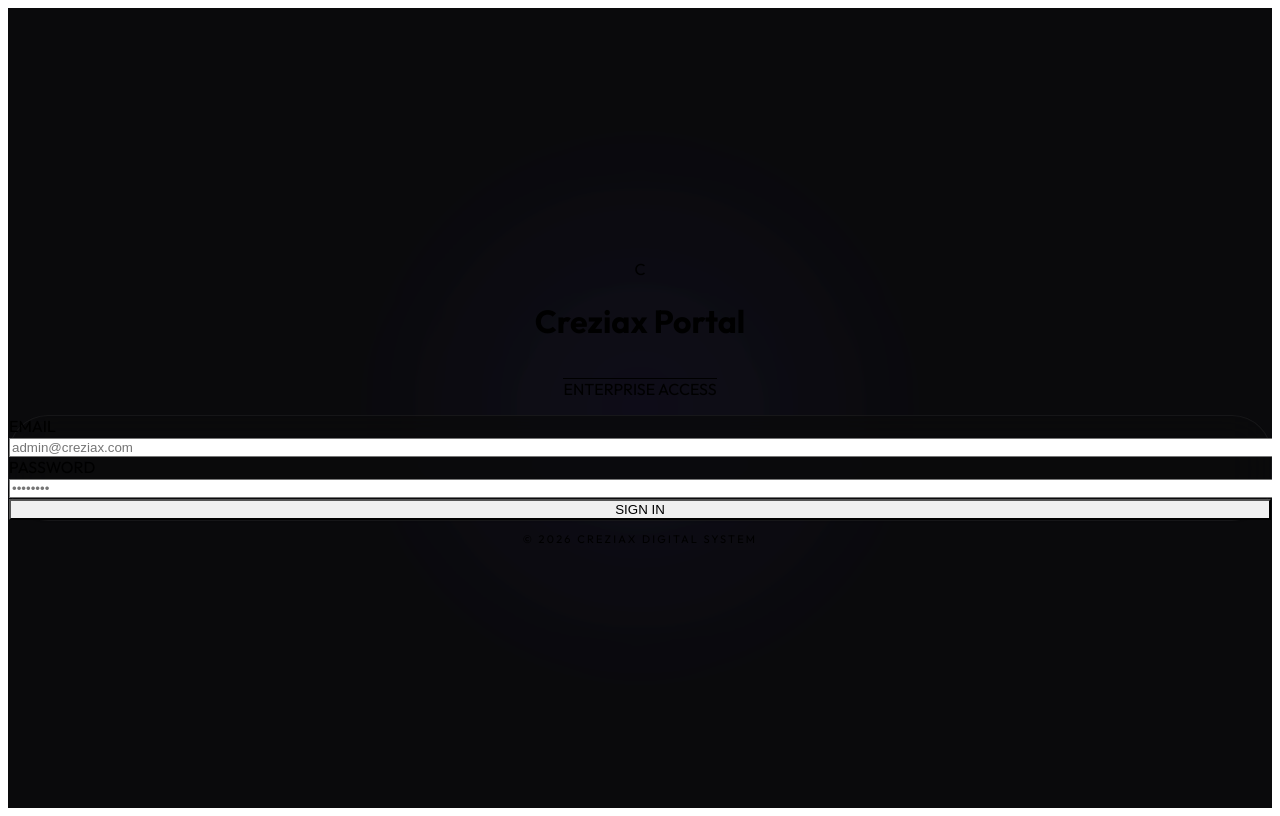
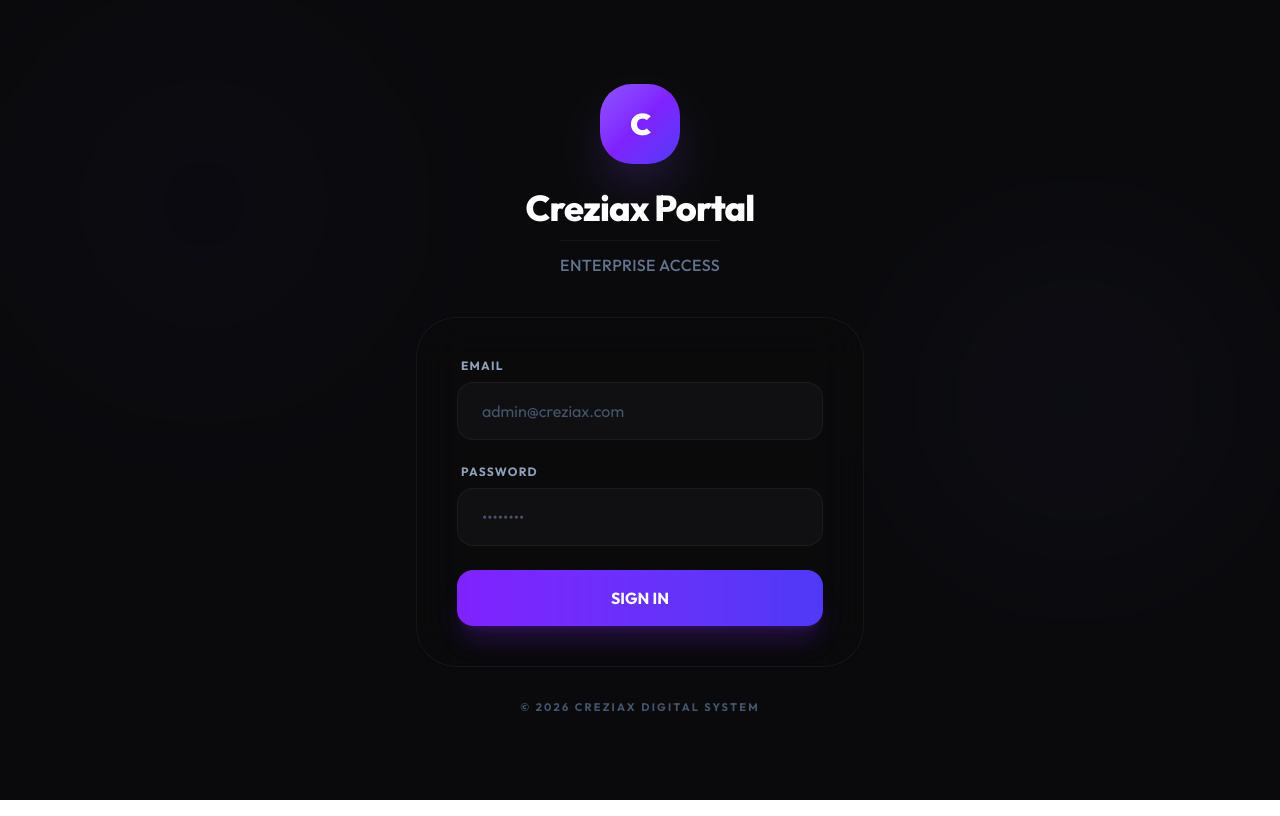
Before and after one commit to MARK121c/creziax-portal, a React app in the folder frontend/: page /login in a window 1280 px wide. Built offline with nearby package versions, Linux system fonts and the light colour scheme; the HTML template or start-up script is replaced by a standard one.

Commit message:
fix(ui): ensure tailwind v4 reads theme colors and dark mode variants, adjust dashboard layouts

```diff
--- a/frontend/src/components/DashboardLayout.jsx
+++ b/frontend/src/components/DashboardLayout.jsx
@@ -74,7 +74,7 @@ const DashboardLayout = () => {
         </header>
 
         {/* Page Content Container - Spacious & Breathable */}
-        <div className="max-w-[1600px] mx-auto px-6 pb-20 md:px-10 lg:px-16 animate-in fade-in slide-in-from-bottom-4 duration-700">
+        <div className="max-w-[1600px] mx-auto px-6 pt-10 pb-24 md:px-10 lg:px-16 animate-in fade-in slide-in-from-bottom-4 duration-700">
           <Outlet />
         </div>
       </main>
--- a/frontend/src/index.css
+++ b/frontend/src/index.css
@@ -1,8 +1,22 @@
 @import url('https://fonts.googleapis.com/css2?family=Outfit:wght@300;400;500;600;700;800;900&display=swap');
 
-@tailwind base;
-@tailwind components;
-@tailwind utilities;
+@import "tailwindcss";
+
+@custom-variant dark (&:is(.dark *));
+
+@theme {
+  --color-brand-50: #f5f3ff;
+  --color-brand-100: #ede9fe;
+  --color-brand-200: #ddd6fe;
+  --color-brand-300: #c4b5fd;
+  --color-brand-400: #a78bfa;
+  --color-brand-500: #8b5cf6;
+  --color-brand-600: #7c3aed;
+  --color-brand-700: #6d28d9;
+  --color-brand-800: #5b21b6;
+  --color-brand-900: #4c1d95;
+  --color-brand-950: #2e1065;
+}
 
 body {
   font-family: 'Outfit', sans-serif;
--- a/frontend/tailwind.config.js
+++ /dev/null
@@ -1,24 +0,0 @@
-/** @type {import('tailwindcss').Config} */
-export default {
-  darkMode: 'class',
-  content: [
-    "./index.html",
-    "./src/**/*.{js,ts,jsx,tsx}",
-  ],
-  theme: {
-    extend: {
-      colors: {
-        brand: {
-          50: '#f5f3ff',
-          100: '#ede9fe',
-          400: '#a78bfa',
-          500: '#8b5cf6',
-          600: '#7c3aed',
-          900: '#4c1d95',
-          950: '#2e1065',
-        }
-      }
-    },
-  },
-  plugins: [],
-}
```
